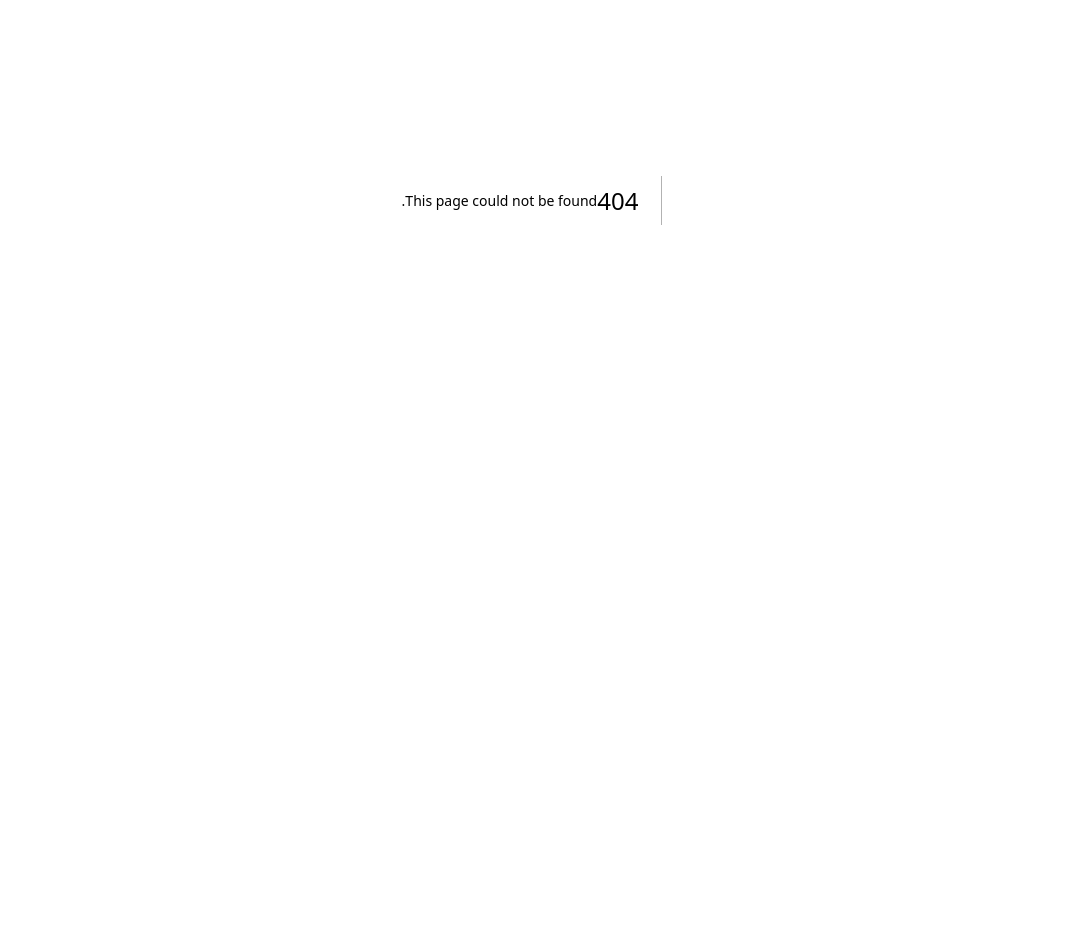
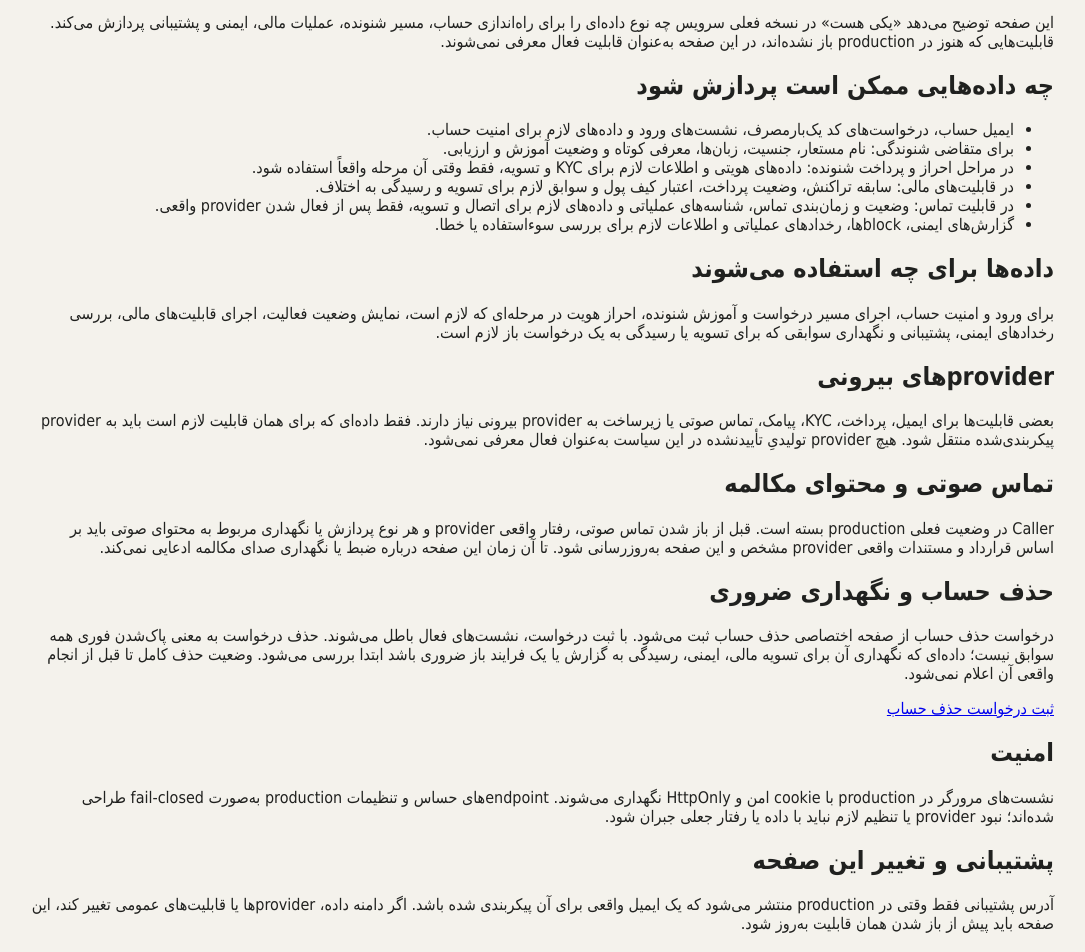
Before and after one commit to morfisam25-tech/YEKI-HAST, a Next.js app in the folder apps/web/: page /privacy in a window 1280 px wide. Before the commit this address had no page. Shown: the part 200-1152 px from the top of the page, without its empty margins (98-1183 px from the left). Before the commit the page ends 800 px from the top, so only its background shows below. Built offline with nearby package versions, Linux system fonts and the light colour scheme.

Commit message:
Add first-party privacy policy surface

```diff
--- /dev/null
+++ b/apps/web/app/privacy/page.tsx
@@ -0,0 +1,92 @@
+import type { Metadata } from 'next';
+
+export const metadata: Metadata = {
+  title: 'حریم خصوصی | یکی هست',
+  description: 'سیاست حریم خصوصی سرویس یکی هست',
+};
+
+export default function PrivacyPage() {
+  return (
+    <main>
+      <header className="site-header">
+        <strong className="brand">یکی هست</strong>
+        <a href="/">برگشت به صفحه اصلی</a>
+      </header>
+
+      <article className="legal-page" aria-labelledby="privacy-title">
+        <p className="kicker">آخرین به‌روزرسانی: ۲۹ اوت ۲۰۲۶</p>
+        <h1 id="privacy-title">حریم خصوصی</h1>
+        <p className="legal-lead">
+          این صفحه توضیح می‌دهد «یکی هست» در نسخه فعلی سرویس چه نوع داده‌ای را برای راه‌اندازی حساب،
+          مسیر شنونده، عملیات مالی، ایمنی و پشتیبانی پردازش می‌کند. قابلیت‌هایی که هنوز در production
+          باز نشده‌اند، در این صفحه به‌عنوان قابلیت فعال معرفی نمی‌شوند.
+        </p>
+
+        <section className="legal-section">
+          <h2>چه داده‌هایی ممکن است پردازش شود</h2>
+          <ul>
+            <li>ایمیل حساب، درخواست‌های کد یک‌بارمصرف، نشست‌های ورود و داده‌های لازم برای امنیت حساب.</li>
+            <li>برای متقاضی شنوندگی: نام مستعار، جنسیت، زبان‌ها، معرفی کوتاه و وضعیت آموزش و ارزیابی.</li>
+            <li>در مراحل احراز و پرداخت شنونده: داده‌های هویتی و اطلاعات لازم برای KYC و تسویه، فقط وقتی آن مرحله واقعاً استفاده شود.</li>
+            <li>در قابلیت‌های مالی: سابقه تراکنش، وضعیت پرداخت، اعتبار کیف پول و سوابق لازم برای تسویه و رسیدگی به اختلاف.</li>
+            <li>در قابلیت تماس: وضعیت و زمان‌بندی تماس، شناسه‌های عملیاتی و داده‌های لازم برای اتصال و تسویه، فقط پس از فعال شدن provider واقعی.</li>
+            <li>گزارش‌های ایمنی، blockها، رخدادهای عملیاتی و اطلاعات لازم برای بررسی سوءاستفاده یا خطا.</li>
+          </ul>
+        </section>
+
+        <section className="legal-section">
+          <h2>داده‌ها برای چه استفاده می‌شوند</h2>
+          <p>
+            برای ورود و امنیت حساب، اجرای مسیر درخواست و آموزش شنونده، احراز هویت در مرحله‌ای که لازم است،
+            نمایش وضعیت فعالیت، اجرای قابلیت‌های مالی، بررسی رخدادهای ایمنی، پشتیبانی و نگهداری سوابقی که
+            برای تسویه یا رسیدگی به یک درخواست باز لازم است.
+          </p>
+        </section>
+
+        <section className="legal-section">
+          <h2>providerهای بیرونی</h2>
+          <p>
+            بعضی قابلیت‌ها برای ایمیل، پرداخت، KYC، پیامک، تماس صوتی یا زیرساخت به provider بیرونی نیاز دارند.
+            فقط داده‌ای که برای همان قابلیت لازم است باید به provider پیکربندی‌شده منتقل شود. هیچ provider
+            تولیدیِ تأییدنشده در این سیاست به‌عنوان فعال معرفی نمی‌شود.
+          </p>
+        </section>
+
+        <section className="legal-section">
+          <h2>تماس صوتی و محتوای مکالمه</h2>
+          <p>
+            Caller در وضعیت فعلی production بسته است. قبل از باز شدن تماس صوتی، رفتار واقعی provider و هر نوع
+            پردازش یا نگهداری مربوط به محتوای صوتی باید بر اساس قرارداد و مستندات واقعی provider مشخص و این صفحه
+            به‌روزرسانی شود. تا آن زمان این صفحه درباره ضبط یا نگهداری صدای مکالمه ادعایی نمی‌کند.
+          </p>
+        </section>
+
+        <section className="legal-section">
+          <h2>حذف حساب و نگهداری ضروری</h2>
+          <p>
+            درخواست حذف حساب از صفحه اختصاصی حذف حساب ثبت می‌شود. با ثبت درخواست، نشست‌های فعال باطل می‌شوند.
+            حذف درخواست به معنی پاک‌شدن فوری همه سوابق نیست؛ داده‌ای که نگهداری آن برای تسویه مالی، ایمنی، رسیدگی
+            به گزارش یا یک فرایند باز ضروری باشد ابتدا بررسی می‌شود. وضعیت حذف کامل تا قبل از انجام واقعی آن اعلام نمی‌شود.
+          </p>
+          <p><a href="/account/delete">ثبت درخواست حذف حساب</a></p>
+        </section>
+
+        <section className="legal-section">
+          <h2>امنیت</h2>
+          <p>
+            نشست‌های مرورگر در production با cookie امن و HttpOnly نگهداری می‌شوند. endpointهای حساس و تنظیمات
+            production به‌صورت fail-closed طراحی شده‌اند؛ نبود provider یا تنظیم لازم نباید با داده یا رفتار جعلی جبران شود.
+          </p>
+        </section>
+
+        <section className="legal-section">
+          <h2>پشتیبانی و تغییر این صفحه</h2>
+          <p>
+            آدرس پشتیبانی فقط وقتی در production منتشر می‌شود که یک ایمیل واقعی برای آن پیکربندی شده باشد.
+            اگر دامنه داده، providerها یا قابلیت‌های عمومی تغییر کند، این صفحه باید پیش از باز شدن همان قابلیت به‌روز شود.
+          </p>
+        </section>
+      </article>
+    </main>
+  );
+}
```
